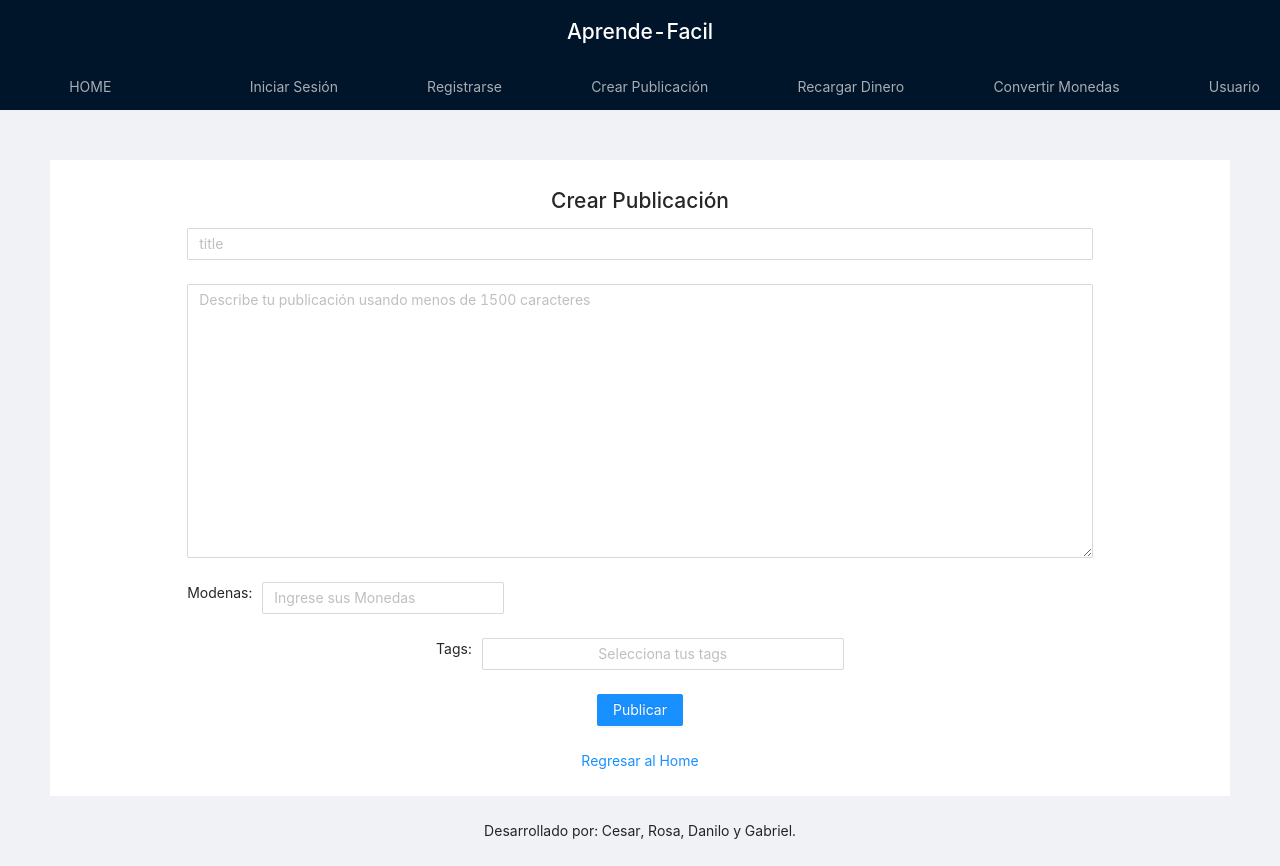
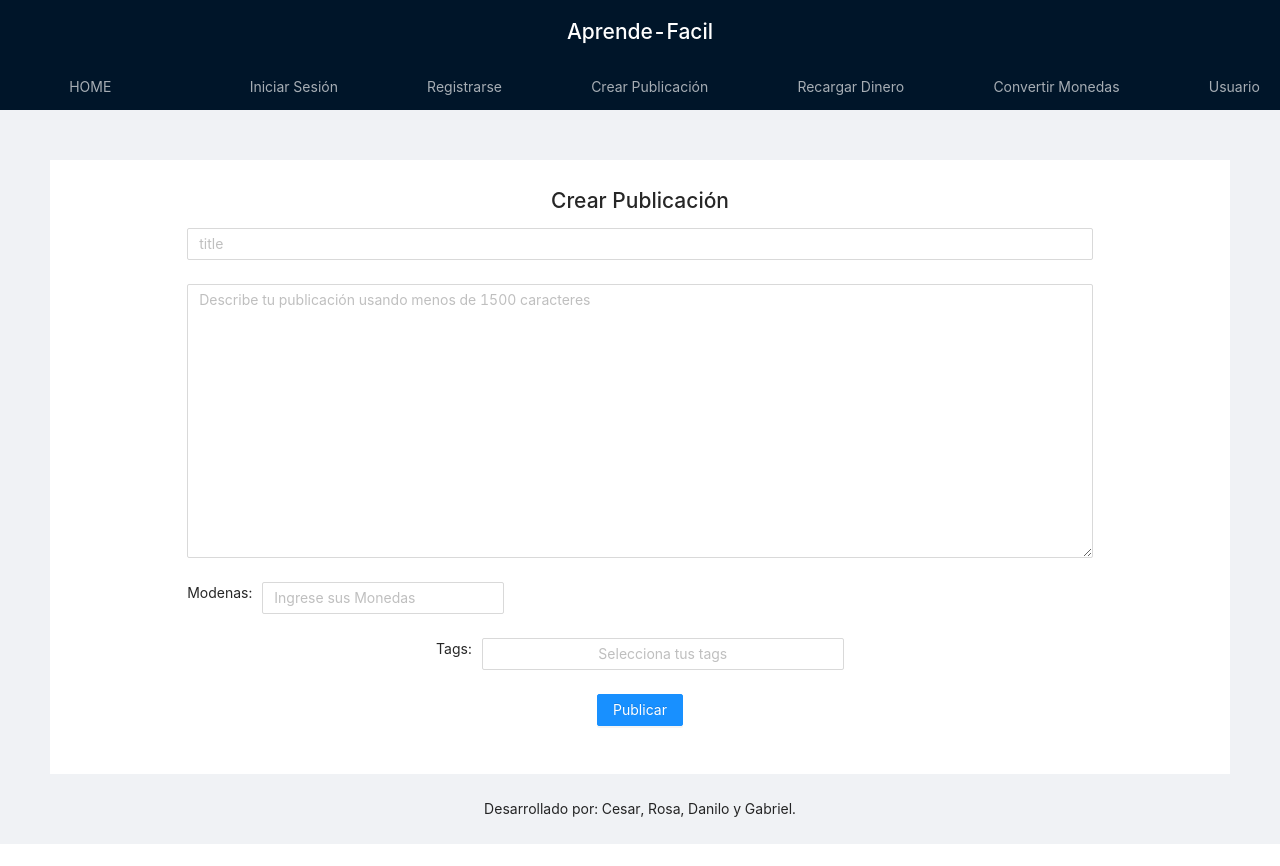
Before and after one commit to ProyectoCC3S2/AprendeFacil, a React (Create React App) app in the folder frontend/: page /CrearPublicacion in a window 1280 px wide. After the commit the page ends 844 px from the top, so only its background shows below. Built offline with nearby package versions, Linux system fonts and the light colour scheme; no server answers.

Commit message:
VERSION_5

```diff
--- a/frontend/package.json
+++ b/frontend/package.json
@@ -12,6 +12,7 @@
     "cors": "^2.8.5",
     "dotenv": "^8.2.0",
     "express": "^4.17.1",
+    "mongodb": "^3.6.3",
     "mongoose": "^5.11.8",
     "morgan": "^1.10.0",
     "nodemon": "^2.0.6",
--- a/frontend/src/Routes.js
+++ b/frontend/src/Routes.js
@@ -4,6 +4,7 @@ import CustomLayout from './components/CustomLayout'
 import {
   BrowserRouter as Router,
   Switch,
+  Redirect,
   Route,
 } from "react-router-dom";
 import QuestionList from "./components/QuestionList";
@@ -13,6 +14,11 @@ import CreatePost from "./components/CreatePost";
 import Prueba from './components/Prueba';
 import Profile from './components/Profile'
 import PostDone from './components/PostDone';
+
+export  const ProtectedComponent = () => {
+    return <Redirect to='http://localhost:3000/'/>
+}
+
 
 const questions = [
   {
--- a/frontend/src/components/CreatePost.js
+++ b/frontend/src/components/CreatePost.js
@@ -8,6 +8,7 @@ import postPublicacion from './apiCore';
 const CreatePost = () => {
   const onFinish = (values) => {
     return fetch(
+
       `http://localhost:4000/api/publicacion/createpublicacion`,
       {
           crossDomain:true,
@@ -17,6 +18,7 @@ const CreatePost = () => {
       })
     .then(response => {
       console.log(response)
+      window.location.href="http://localhost:3000/";
       return response.json()
   })
   .catch(err => console.log(err));
@@ -112,7 +114,7 @@ const CreatePost = () => {
           </apiCore>
         </Form.Item>
       </Form>
-      <a href="http://localhost:3000/">    Regresar al Home</a>
+
     </Wrapper>
 
     );
```
Also changed, not shown: 2 other files (tests, documents, lock files or other folders).
